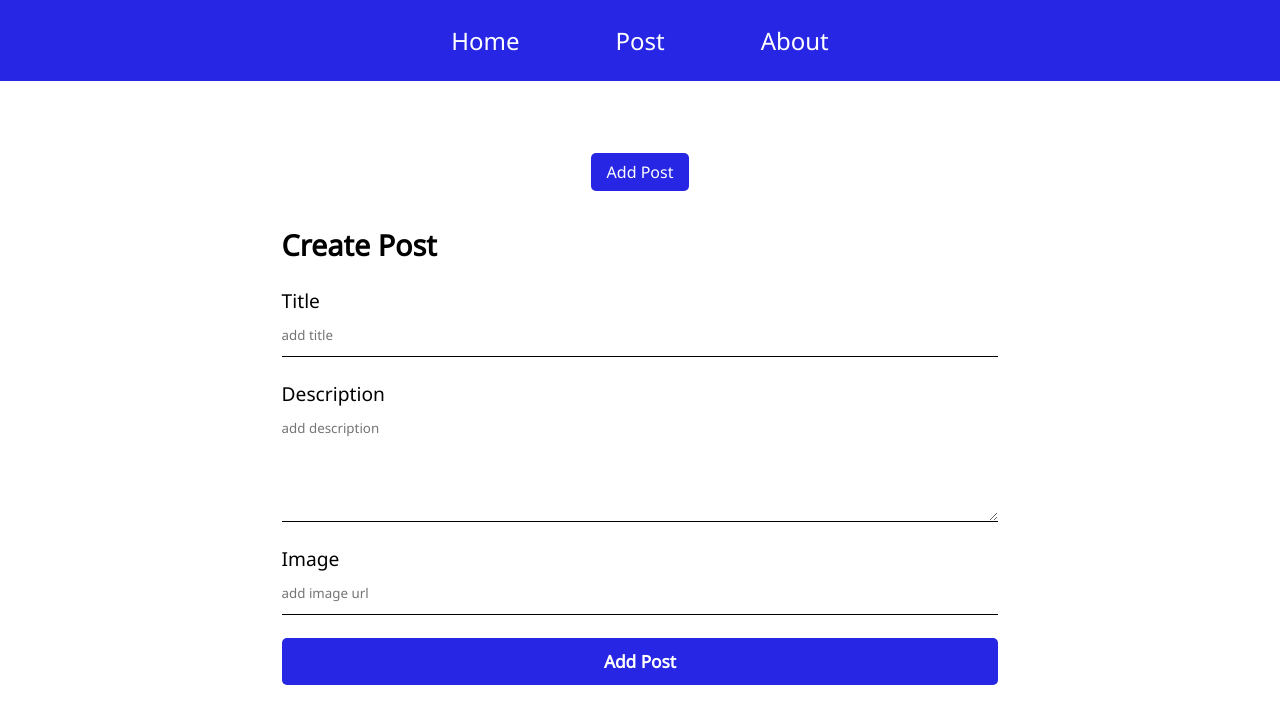
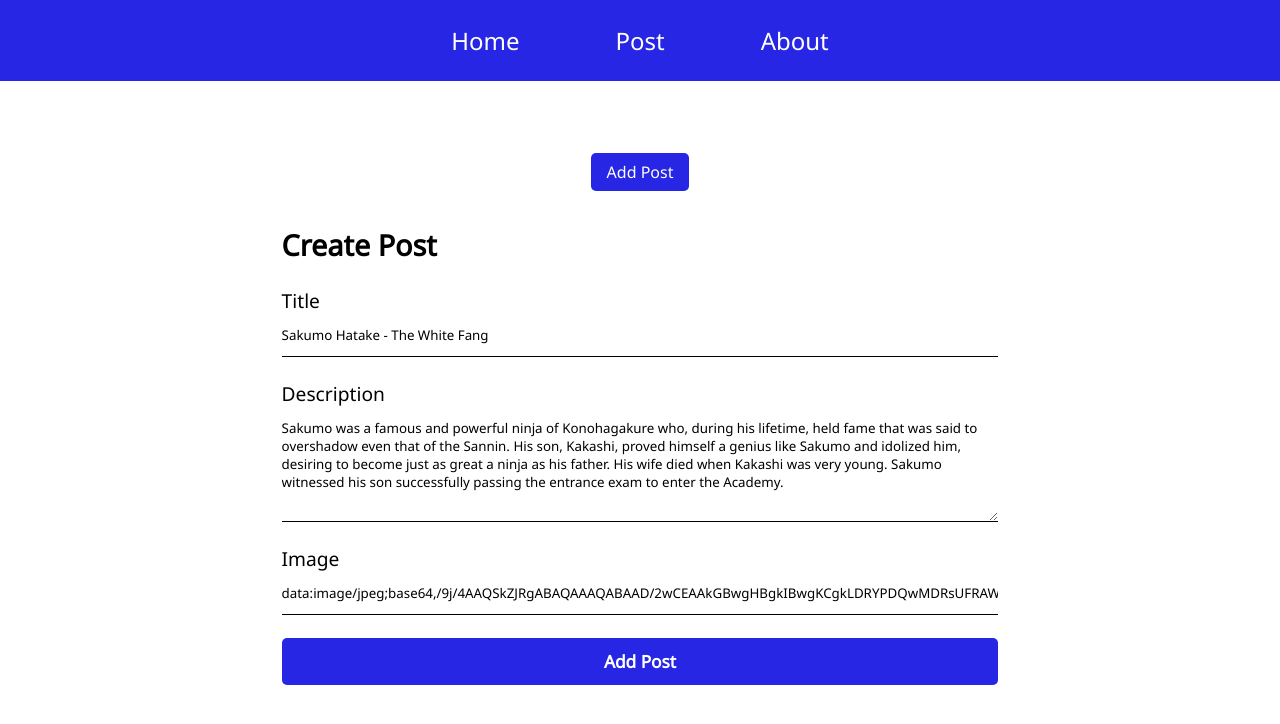
Before and after one commit to WMCharles/React-Blog, a React (Create React App) app: page /posts/edit/1 in a window 1280 px wide. Shown: the top 724 px of the page. Built offline with nearby package versions, Linux system fonts and the light colour scheme; no server answers; data requests are answered from the project's data file.

Commit message:
update link

```diff
--- a/src/App.js
+++ b/src/App.js
@@ -17,7 +17,7 @@ function App() {
   // Fetch data
   useEffect(
     () => {
-      fetch("https://blowg.herokuapp.com/posts")
+      fetch("http://localhost:8001/posts")
       .then((res) => (res.json()))
       .then((data) => setPost(data))
     },
--- a/src/components/posts/AddPost.js
+++ b/src/components/posts/AddPost.js
@@ -27,7 +27,7 @@ export default function AddPost({addPostItem}) {
 
   useEffect(()=>{
     if(id){
-        fetch(`https://blowg.herokuapp.com/posts/${id}`).then(resp=>resp.json()).then(post=>{
+        fetch(`http://localhost:8001/posts/${id}`).then(resp=>resp.json()).then(post=>{
             setFormData(post);
         })
     }
@@ -35,7 +35,7 @@ export default function AddPost({addPostItem}) {
 
   //handleSubmit function - submits data to server
   function handleInputSubmit(){
-    fetch(`https://blowg.herokuapp.com/posts/${id ? '/'+id : ''}`, {
+    fetch(`http://localhost:8001/posts/${id ? '/'+id : ''}`, {
       method: id ? "PATCH" : "POST",
       headers: {
         "content-type":"application/json"
```
